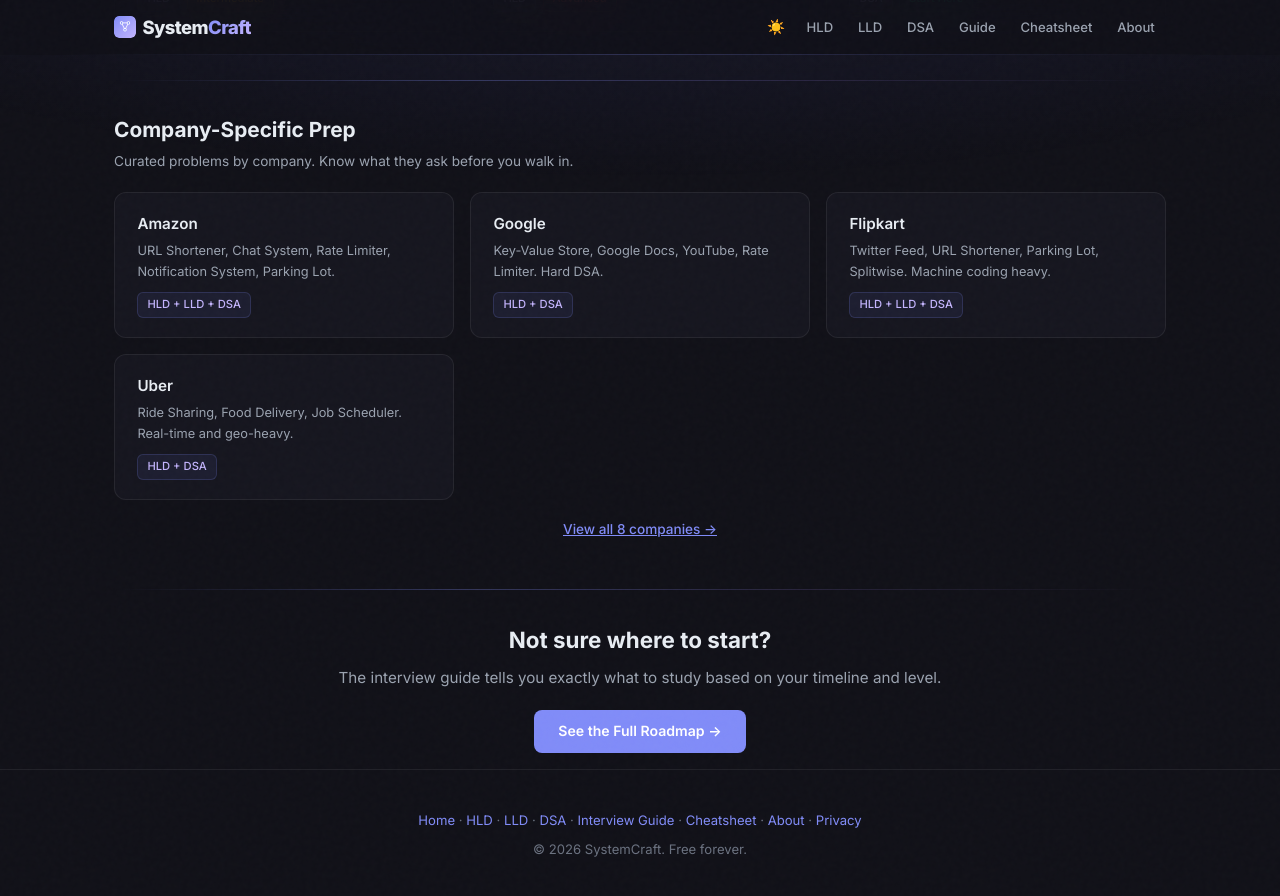
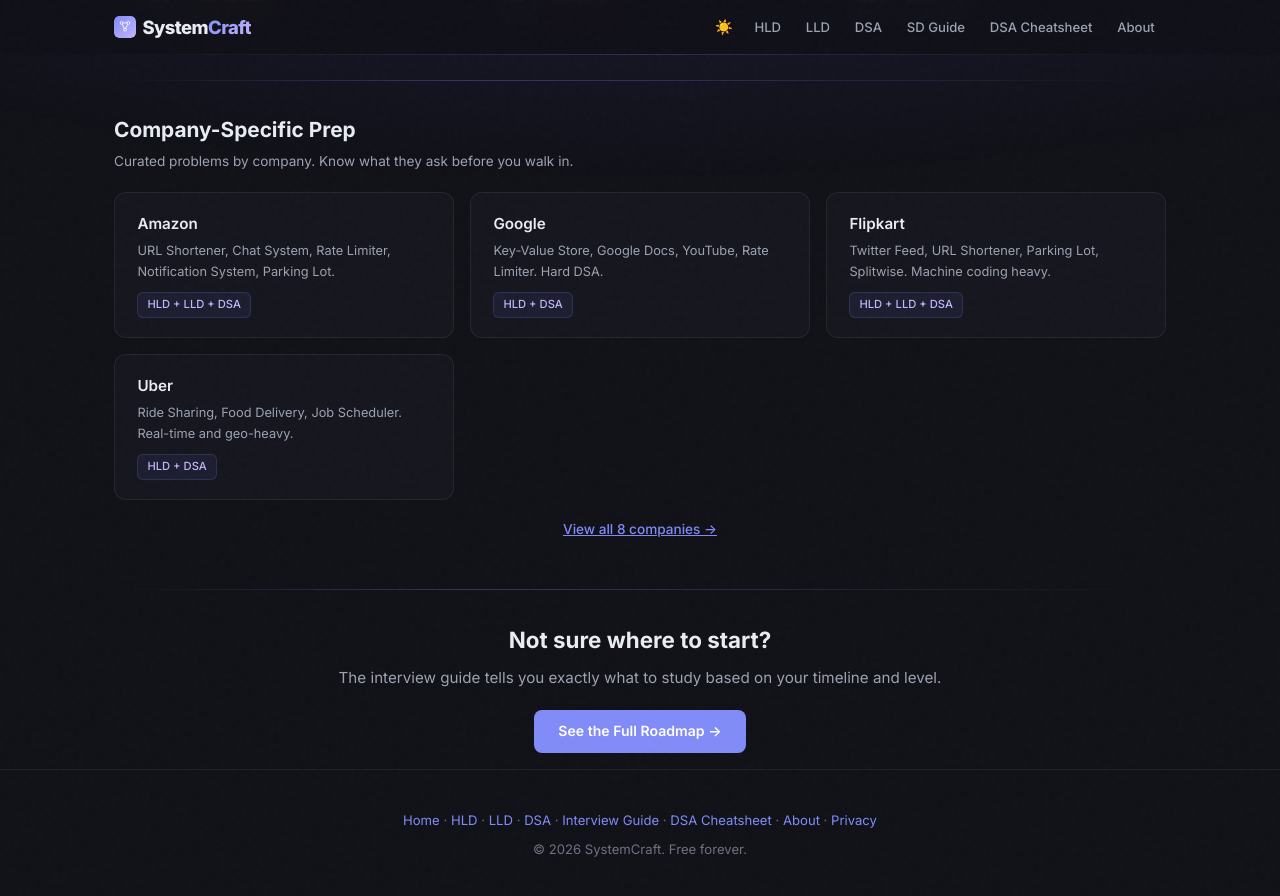
Before and after one commit to iluzn/HLD-Designs, a Jekyll site: the page built from index.html, in a window 1280 px wide and 900 px high, scrolled down 1921 px. Shown: the top 896 px of the window. Built offline with Jekyll 4.4.1, drawn with Linux system fonts in a browser that asks for light colours.

Commit message:
rename nav links: Guide → SD Guide, Cheatsheet → DSA Cheatsheet

```diff
--- a/_layouts/default.html
+++ b/_layouts/default.html
@@ -281,8 +281,8 @@
                     <a href="/hld">HLD</a>
                     <a href="/lld">LLD</a>
                     <a href="/dsa">DSA</a>
-                    <a href="/system-design-interview-guide">Guide</a>
-                    <a href="/cheatsheet">Cheatsheet</a>
+                    <a href="/system-design-interview-guide">SD Guide</a>
+                    <a href="/cheatsheet">DSA Cheatsheet</a>
                     <a href="/about">About</a>
                 </div>
             </nav>
--- a/index.html
+++ b/index.html
@@ -227,8 +227,8 @@
                 <a href="/hld">HLD</a>
                 <a href="/lld">LLD</a>
                 <a href="/dsa">DSA</a>
-                <a href="/system-design-interview-guide">Guide</a>
-                <a href="/cheatsheet">Cheatsheet</a>
+                <a href="/system-design-interview-guide">SD Guide</a>
+                <a href="/cheatsheet">DSA Cheatsheet</a>
                 <a href="/about">About</a>
             </div>
         </nav>
@@ -384,7 +384,7 @@
 </div>
 
 <footer>
-    <p><a href="/">Home</a> &middot; <a href="/hld">HLD</a> &middot; <a href="/lld">LLD</a> &middot; <a href="/dsa">DSA</a> &middot; <a href="/system-design-interview-guide">Interview Guide</a> &middot; <a href="/cheatsheet">Cheatsheet</a> &middot; <a href="/about">About</a> &middot; <a href="/privacy">Privacy</a></p>
+    <p><a href="/">Home</a> &middot; <a href="/hld">HLD</a> &middot; <a href="/lld">LLD</a> &middot; <a href="/dsa">DSA</a> &middot; <a href="/system-design-interview-guide">Interview Guide</a> &middot; <a href="/cheatsheet">DSA Cheatsheet</a> &middot; <a href="/about">About</a> &middot; <a href="/privacy">Privacy</a></p>
     <p style="margin-top:0.5rem;">&copy; 2026 SystemCraft. Free forever.</p>
 </footer>
 
--- a/pages/dsa.html
+++ b/pages/dsa.html
@@ -45,8 +45,8 @@
                 <a href="/hld">HLD</a>
                 <a href="/lld">LLD</a>
                 <a href="/dsa/" class="active">DSA</a>
-                <a href="/system-design-interview-guide">Guide</a>
-                <a href="/cheatsheet">Cheatsheet</a>
+                <a href="/system-design-interview-guide">SD Guide</a>
+                <a href="/cheatsheet">DSA Cheatsheet</a>
                 <a href="/about">About</a>
             </div>
         </nav>
@@ -257,7 +257,7 @@
 </div>
 
 <footer>
-    <p><a href="/">Home</a> &middot; <a href="/hld">HLD</a> &middot; <a href="/lld">LLD</a> &middot; <a href="/dsa">DSA</a> &middot; <a href="/cheatsheet">Cheatsheet</a> &middot; <a href="/about">About</a> &middot; <a href="/privacy">Privacy</a></p>
+    <p><a href="/">Home</a> &middot; <a href="/hld">HLD</a> &middot; <a href="/lld">LLD</a> &middot; <a href="/dsa">DSA</a> &middot; <a href="/cheatsheet">DSA Cheatsheet</a> &middot; <a href="/about">About</a> &middot; <a href="/privacy">Privacy</a></p>
     <p style="margin-top:0.5rem;">&copy; 2026 SystemCraft. Free forever.</p>
 </footer>
 
--- a/pages/hld.html
+++ b/pages/hld.html
@@ -48,8 +48,8 @@
                 <a href="/hld" class="active">HLD</a>
                 <a href="/lld">LLD</a>
                 <a href="/dsa">DSA</a>
-                <a href="/system-design-interview-guide">Guide</a>
-                <a href="/cheatsheet">Cheatsheet</a>
+                <a href="/system-design-interview-guide">SD Guide</a>
+                <a href="/cheatsheet">DSA Cheatsheet</a>
                 <a href="/about">About</a>
             </div>
         </nav>
@@ -562,7 +562,7 @@
 </div>
 
 <footer>
-    <p><a href="/">Home</a> &middot; <a href="/hld">HLD</a> &middot; <a href="/lld">LLD</a> &middot; <a href="/dsa">DSA</a> &middot; <a href="/cheatsheet">Cheatsheet</a> &middot; <a href="/about">About</a> &middot; <a href="/privacy">Privacy</a></p>
+    <p><a href="/">Home</a> &middot; <a href="/hld">HLD</a> &middot; <a href="/lld">LLD</a> &middot; <a href="/dsa">DSA</a> &middot; <a href="/cheatsheet">DSA Cheatsheet</a> &middot; <a href="/about">About</a> &middot; <a href="/privacy">Privacy</a></p>
     <p style="margin-top:0.5rem;">&copy; 2026 SystemCraft. Free forever.</p>
 </footer>
 
--- a/pages/lld.html
+++ b/pages/lld.html
@@ -45,8 +45,8 @@
                 <a href="/hld">HLD</a>
                 <a href="/lld" class="active">LLD</a>
                 <a href="/dsa">DSA</a>
-                <a href="/system-design-interview-guide">Guide</a>
-                <a href="/cheatsheet">Cheatsheet</a>
+                <a href="/system-design-interview-guide">SD Guide</a>
+                <a href="/cheatsheet">DSA Cheatsheet</a>
                 <a href="/about">About</a>
             </div>
         </nav>
@@ -362,7 +362,7 @@
 </div>
 
 <footer>
-    <p><a href="/">Home</a> &middot; <a href="/hld">HLD</a> &middot; <a href="/lld">LLD</a> &middot; <a href="/dsa">DSA</a> &middot; <a href="/cheatsheet">Cheatsheet</a> &middot; <a href="/about">About</a> &middot; <a href="/privacy">Privacy</a></p>
+    <p><a href="/">Home</a> &middot; <a href="/hld">HLD</a> &middot; <a href="/lld">LLD</a> &middot; <a href="/dsa">DSA</a> &middot; <a href="/cheatsheet">DSA Cheatsheet</a> &middot; <a href="/about">About</a> &middot; <a href="/privacy">Privacy</a></p>
     <p style="margin-top:0.5rem;">&copy; 2026 SystemCraft. Free forever.</p>
 </footer>
 
```
